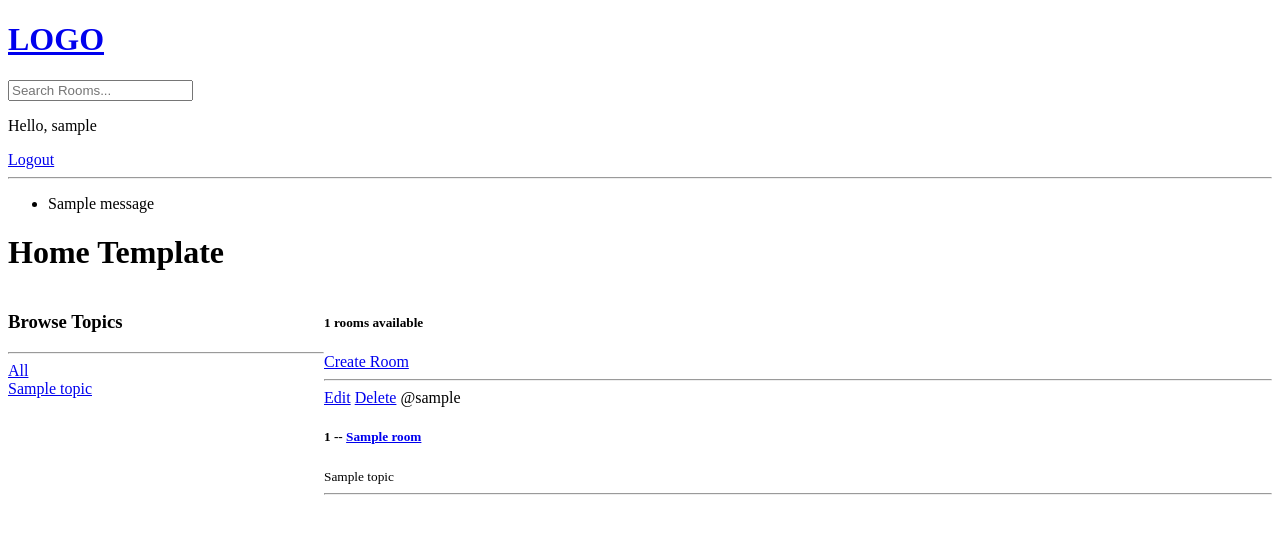
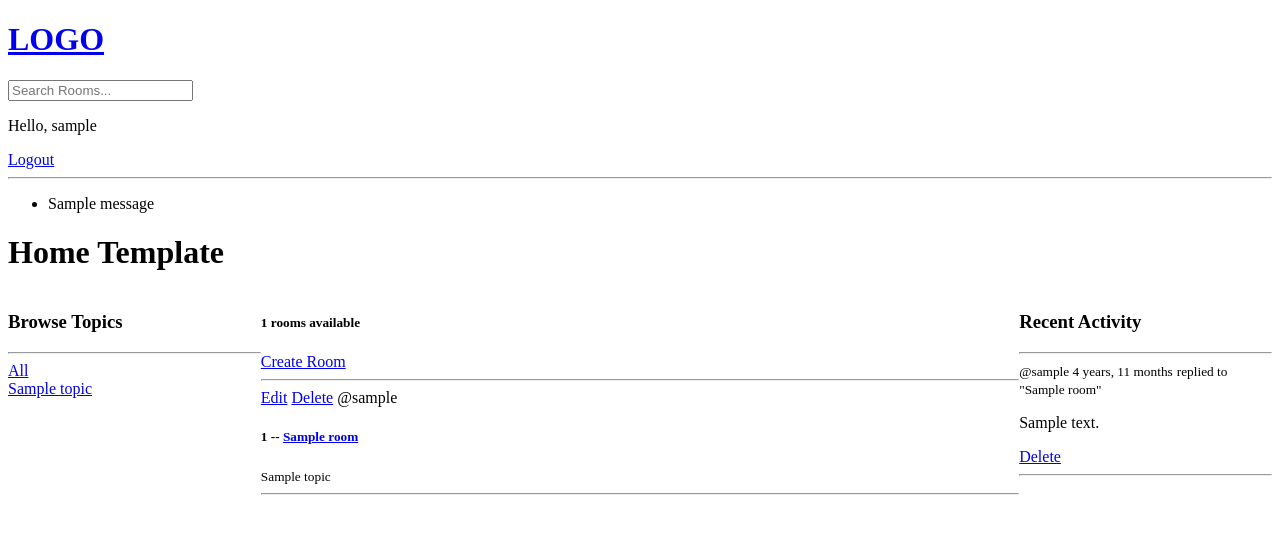
Before and after one commit to Anas-Shakeel/studybuddy-webapp, a Django app: page / in a window 1280 px wide. Shown: the top 534 px of the page. Run offline with Django 5.2, Linux system fonts and the light colour scheme; a user stored in the database is signed in; tables that the repository leaves empty hold one stand-in row (values such as "Sample post"); one stand-in notice (Sample message) is shown.

Commit message:
Add activity feed

```diff
--- a/studybud/base/models.py
+++ b/studybud/base/models.py
@@ -34,5 +34,8 @@ class Message(models.Model):
     updated = models.DateTimeField(auto_now=True)
     created = models.DateTimeField(auto_now_add=True)
 
+    class Meta:
+        ordering = ["-updated", "-created"]
+
     def __str__(self):
         return self.body[:50]
--- a/studybud/base/templates/base/home.html
+++ b/studybud/base/templates/base/home.html
@@ -6,13 +6,14 @@
 <style>
     .home-container {
         display: grid;
-        grid-template-columns: 1fr 3fr;
+        grid-template-columns: 1fr 3fr 1fr;
     }
 </style>
 
 <h1>Home Template</h1>
 
 <div class="home-container">
+    <!-- Topics -->
     <div>
         <h3>Browse Topics</h3>
         <hr />
@@ -28,6 +29,7 @@
         {% endfor %}
     </div>
 
+    <!-- Rooms -->
     <div>
         <h5>{{room_count}} rooms available</h5>
         <a href="{% url 'create_room' %}">Create Room</a>
@@ -48,6 +50,25 @@
             {% endfor %}
         </div>
     </div>
+
+    <!-- Recent Activity -->
+    <div>
+        <h3>Recent Activity</h3>
+        <hr />
+
+        {% for message in room_messages %}
+        <div>
+            <small>@{{message.user}} {{message.created|timesince}}</small>
+            <small>replied to "{{message.room}}"</small>
+            <p>{{message}}</p>
+
+            {% if request.user == message.user %}
+            <a href="{% url 'delete_message' message.id %}">Delete</a>
+            {% endif %}
+            <hr>
+        </div>
+        {% endfor %}
+    </div>
 </div>
 
 {% endblock content %}
--- a/studybud/base/views.py
+++ b/studybud/base/views.py
@@ -71,17 +71,23 @@ def home(request):
 
     topics = Topic.objects.all()
     room_count = rooms.count()
+    room_messages = Message.objects.filter(Q(room__topic__name__icontains=q))
 
     return render(
         request,
         "base/home.html",
-        {"rooms": rooms, "topics": topics, "room_count": room_count},
+        {
+            "rooms": rooms,
+            "topics": topics,
+            "room_count": room_count,
+            "room_messages": room_messages,
+        },
     )
 
 
 def room(request, pk):
     room = Room.objects.get(id=pk)
-    room_messages = room.message_set.all().order_by("-created")
+    room_messages = room.message_set.all()
     participants = room.participants.all()
 
     if request.method == "POST":
@@ -141,6 +147,7 @@ def delete_room(request, pk):
 
     return render(request, "base/delete.html", context={"obj": room})
 
+
 @login_required(login_url="/login")
 def delete_message(request, pk):
     message = Message.objects.get(id=pk)
```
